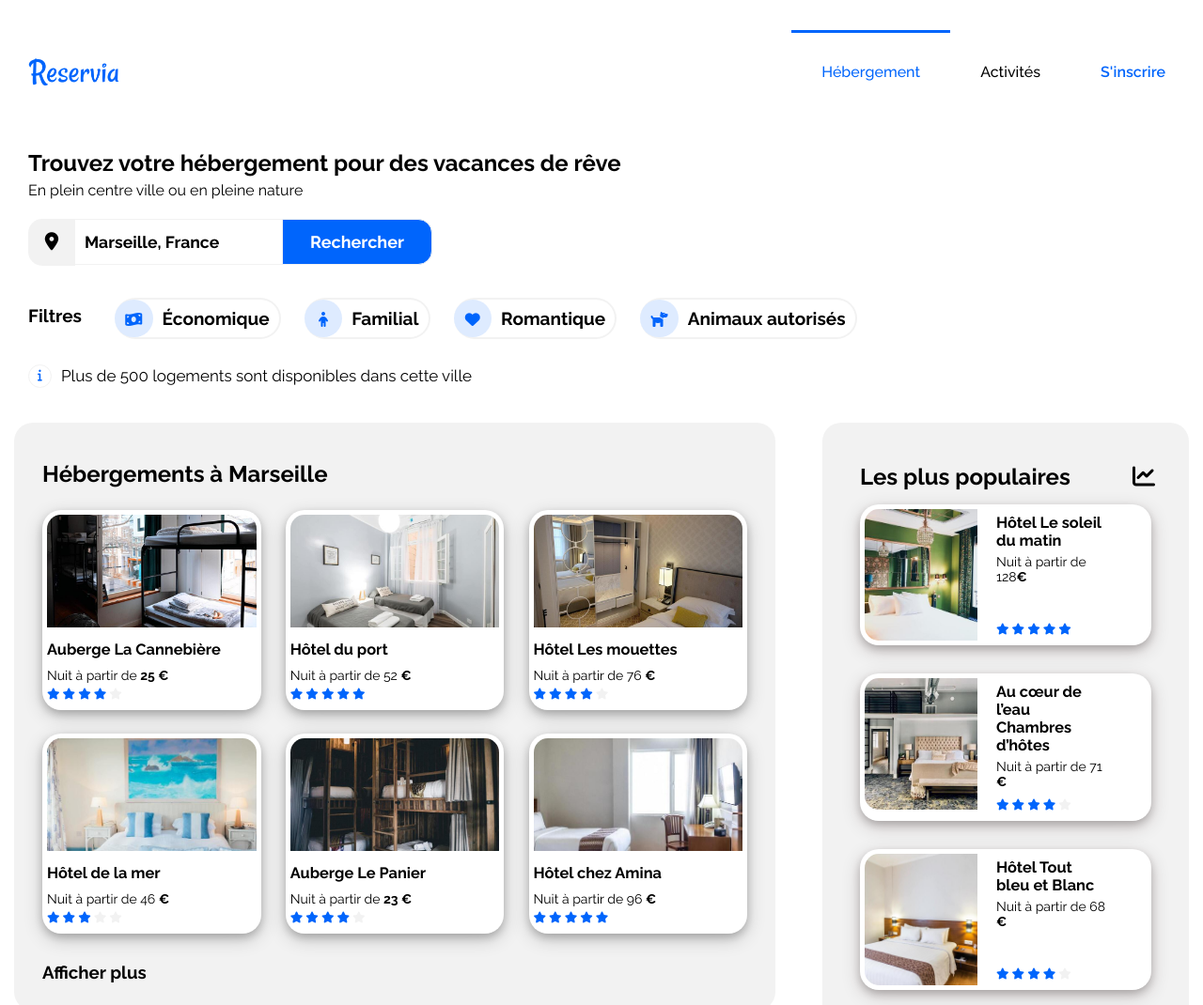
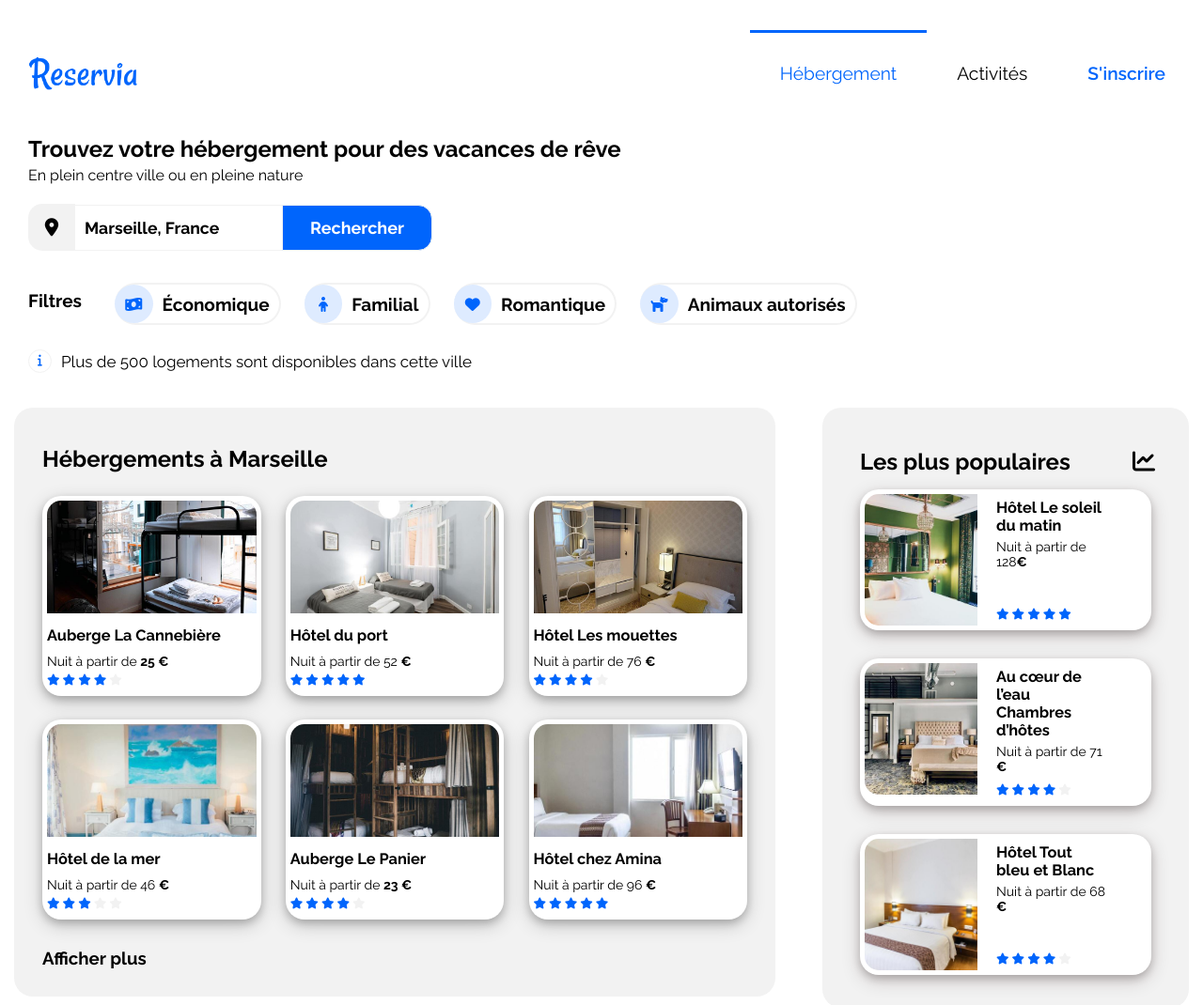
Before and after one commit to Ariaky/MarynaKhliebnikovaDubois_2_24062021.github.io, a plain HTML site: page index.html in a window 1280 px wide. Shown: the top 1070 px of the page at 94% size. Drawn offline with Linux system fonts and the light colour scheme.

Commit message:
edit navbar font

```diff
--- a/style.css
+++ b/style.css
@@ -18,13 +18,13 @@ a{
   display: flex;
   align-items: center;
   justify-content: space-between;
-  margin: 2rem 0.5rem 2.4rem 0.5rem;
+  margin: 2rem 0.5rem 1rem 0.5rem;
 }
 .headerLogo {
   display: flex;
   justify-self: flex-start;
   padding: 0 1.4rem;
-  height: 2.813rem;
+  height: 3.4rem;
 }
 .headerNav{
   width: 80%;
@@ -33,7 +33,8 @@ a{
 }
 .headerNavLink{
   padding: 2rem;
-  font-weight: 500;
+  font-weight: 400;
+  font-size: larger;
   transition-duration: 0.1s;
   border-top: 3px transparent solid;
   border-bottom: 3px transparent solid;
@@ -48,6 +49,7 @@ a{
   padding: 2rem;
   color: #0065FC;
   font-weight: 600;
+  font-size: larger;
 }
 .headerSignup:hover {
   text-shadow: #0065fc 0 0 20px;
```
